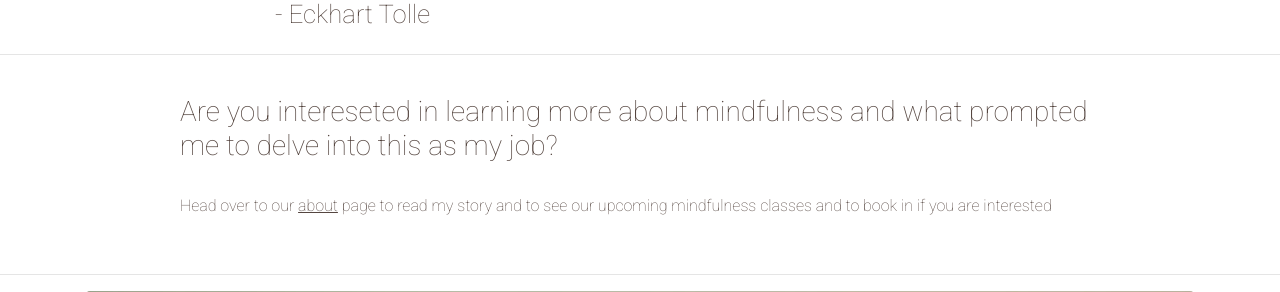
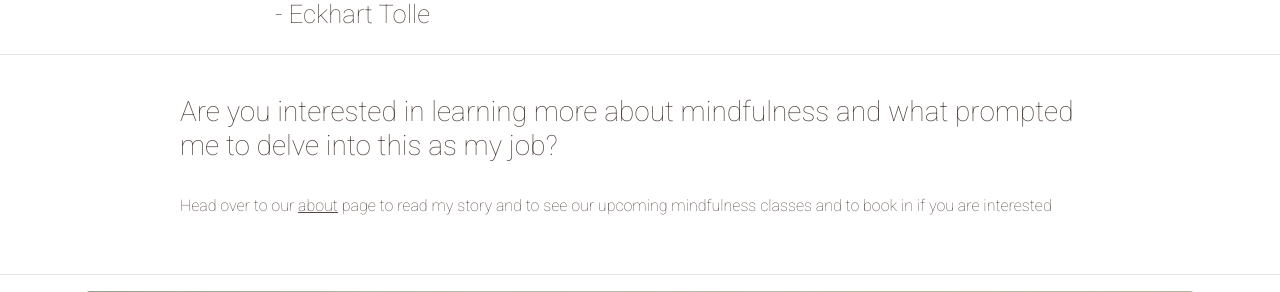
Before and after one commit to aimeeallen94/time-to-pause, a Django app: page / in a window 1280 px wide. Shown: the part 544-836 px from the top of the page. Run offline with Django 3.2, Linux system fonts and the light colour scheme; parts of the project's set-up code (start-up, migrations or seed data) failed here and were passed over; some libraries are stand-ins or nearby versions.

Commit message:
fixing typo on homepage

```diff
--- a/time_to_pause_blog/settings.py
+++ b/time_to_pause_blog/settings.py
@@ -34,7 +34,8 @@ CSRF_TRUSTED_ORIGINS = ['https://8000-aimeeallen9-timetopause-r5xakyy5lv6.ws-eu1
 , 'https://8000-aimeeallen9-timetopause-r5xakyy5lv6.ws-eu108.gitpod.io']
 
 ALLOWED_HOSTS = ['8000-aimeeallen9-timetopause-r5xakyy5lv6.ws-eu107.gitpod.io', 'time_to_pause_blog',
-'timetopause-4c93f0a77919.herokuapp.com', '8000-aimeeallen9-timetopause-r5xakyy5lv6.ws-eu108.gitpod.io']
+'timetopause-4c93f0a77919.herokuapp.com', '8000-aimeeallen9-timetopause-r5xakyy5lv6.ws-eu108.gitpod.io',
+'8000-aimeeallen9-timetopause-c14i5neugxo.ws-eu108.gitpod.io']
 
 
 # Application definition
--- a/timetopause/templates/timetopause/home.html
+++ b/timetopause/templates/timetopause/home.html
@@ -21,7 +21,7 @@
         <div class="container">
             <div class="row">
                 <div class="col-md-10 offset-md-1">
-                    <h3 class="about-prompt-homepage">Are you intereseted in learning more about mindfulness and what prompted me to delve into this as my job?</h3>
+                    <h3 class="about-prompt-homepage">Are you interested in learning more about mindfulness and what prompted me to delve into this as my job?</h3>
                     <br>
                     <p>Head over to our <a href="{% url 'about' %}" class="about-link">about</a> page to read my story and to see our upcoming mindfulness classes and to book in if you are
                     interested</p>
```
Also changed, not shown: .gitpod.yml (added).
